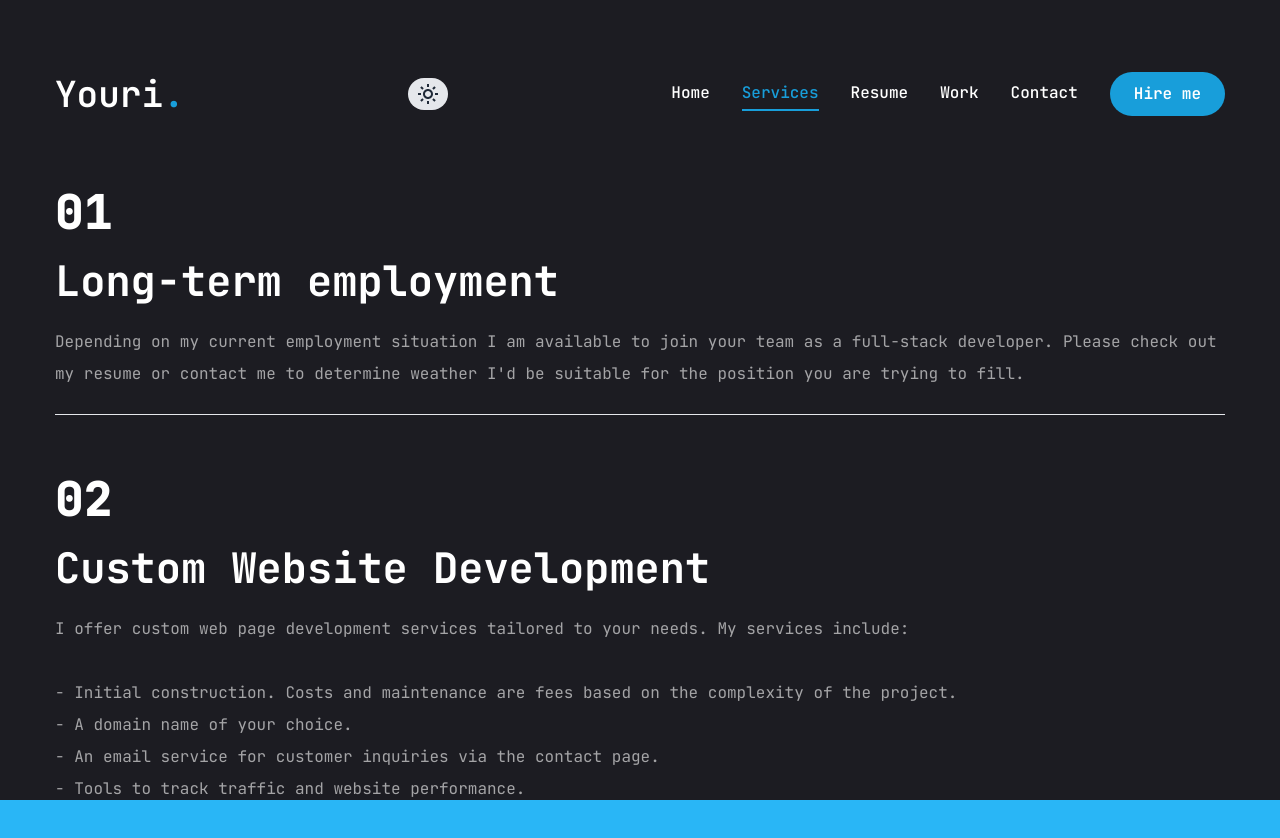
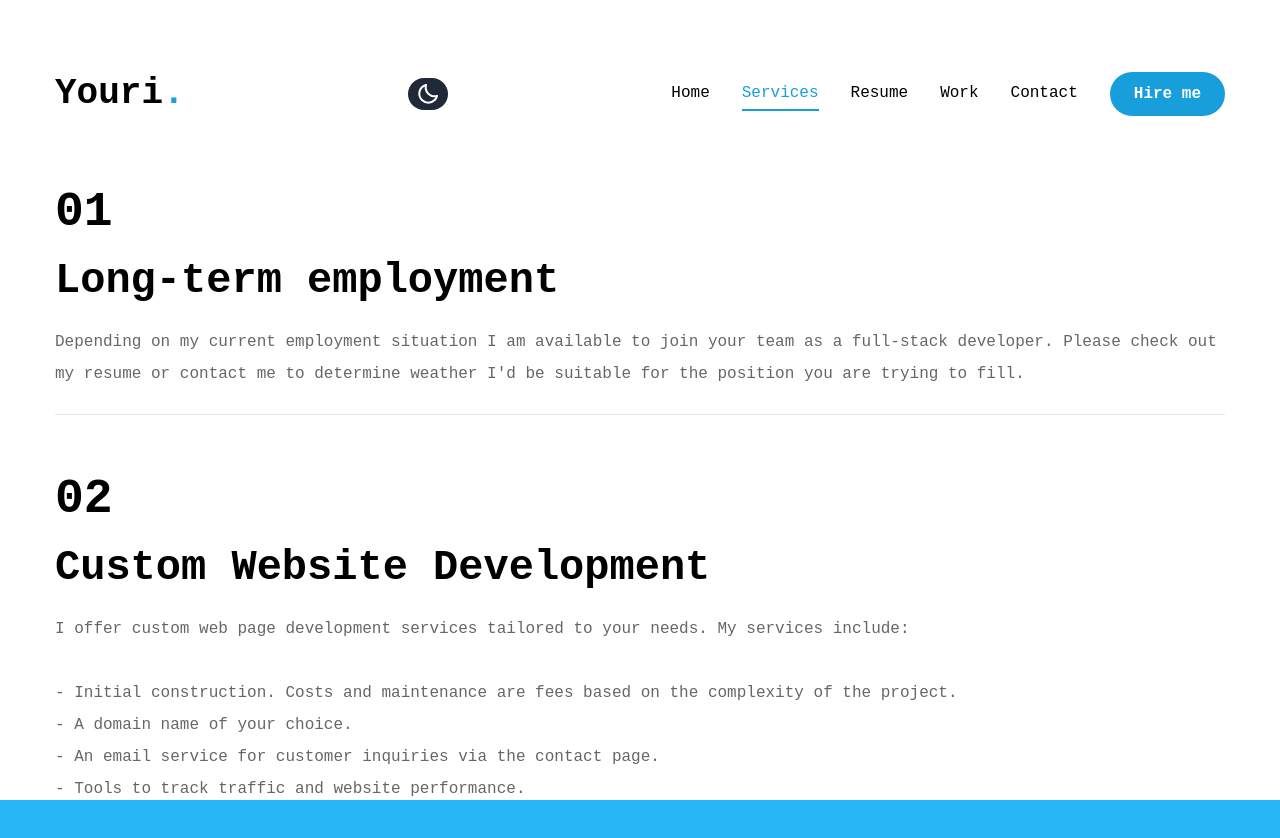
Before and after one commit to yourijanssen/international, a Next.js app: page /services in a window 1280 px wide. Shown: the top 838 px of the page. Built offline with nearby package versions, Linux system fonts and the light colour scheme.

Commit message:
title metadata / darklight mode update

```diff
--- a/components/Stairs.jsx
+++ b/components/Stairs.jsx
@@ -40,7 +40,7 @@ const Stairs = () => {
               ease: "easeInOut",
               delay: reverseIndex(index) * 0.1,
             }}
-            className="h-full w-full bg-accent-custom relative"
+            className="h-full w-full bg-accent-custom dark:bg-accent-custom relative"
           />
         );
       })}
--- a/context/DarkModeContext.jsx
+++ b/context/DarkModeContext.jsx
@@ -1,16 +1,10 @@
-// context/DarkModeContext.jsx
 import React, { createContext, useState, useContext, useEffect } from 'react';
 
 const DarkModeContext = createContext();
 
 export const DarkModeProvider = ({ children }) => {
-	const [isDarkMode, setIsDarkMode] = useState(() => {
-		// Check localStorage for saved theme preference
-		if (typeof window !== 'undefined') {
-			return JSON.parse(localStorage.getItem('isDarkMode')) || true;
-		}
-		return true;
-	});
+	const [isDarkMode, setIsDarkMode] = useState(false);
+
 
 	useEffect(() => {
 		const html = document.querySelector('html');
--- a/pages/_app.jsx
+++ b/pages/_app.jsx
@@ -1,5 +1,4 @@
 import "@/styles/globals.css";
-import {JetBrains_Mono} from "next/font/google";
 import {Analytics} from "@vercel/analytics/next";
 import {SpeedInsights} from "@vercel/speed-insights/next";
 import Header from "@/components/Header";
@@ -7,17 +6,11 @@ import StairTransition from "@/components/StairTransition";
 import PageTransition from "@/components/PageTransition";
 import {DarkModeProvider} from "@/context/DarkModeContext";
 
-// Define font settings
-const jetbrainsMono = JetBrains_Mono({
-	subsets: ["latin"],
-	weight: ["100", "200", "300", "400", "500", "600", "700", "800"],
-	variable: "--font-jetbrainsMono",
-});
+export default function App({Component, pageProps}) {
 
-export default function App({Component, pageProps}) {
 	return (
+
 			<DarkModeProvider>
-		<div className={jetbrainsMono.variable}>
 					<StairTransition/>
 					<PageTransition>
 						<Header/>
@@ -25,7 +18,6 @@ export default function App({Component, pageProps}) {
 					</PageTransition>
 					<Analytics/>
 					<SpeedInsights/>
-		</div>
 			</DarkModeProvider>
 	);
 }
--- a/pages/contact.jsx
+++ b/pages/contact.jsx
@@ -1,7 +1,6 @@
-
-import { Button } from "@/components/ui/button";
-import { Input } from "@/components/ui/input";
-import { Textarea } from "@/components/ui/textarea";
+import {Button} from "@/components/ui/button";
+import {Input} from "@/components/ui/input";
+import {Textarea} from "@/components/ui/textarea";
 
 import {
 	Select,
@@ -12,37 +11,41 @@ import {
 	SelectTrigger,
 	SelectValue,
 } from "@/components/ui/select";
-
-import { FaPhoneAlt, FaEnvelope, FaMapMarkerAlt } from "react-icons/fa";
+import {FaPhoneAlt, FaEnvelope, FaMapMarkerAlt} from "react-icons/fa";
 
 const info = [
 	{
-		icon: <FaPhoneAlt />,
+		icon: <FaPhoneAlt/>,
 		title: "Phone",
 		description: "(+31) 6 47 22 39 84",
 	},
 	{
-		icon: <FaEnvelope />,
+		icon: <FaEnvelope/>,
 		title: "Email",
 		description: "yourijanssen123@gmail.com",
 	},
 	{
-		icon: <FaMapMarkerAlt />,
+		icon: <FaMapMarkerAlt/>,
 		title: "Location",
 		description: "Amsterdam",
 	},
 ];
 
-import { motion } from "framer-motion";
+import {motion} from "framer-motion";
+import Head from "next/head";
 
 const Contact = () => {
 
 	return (
+		<>
+			<Head>
+				<title>Youri Janssen | Contact</title>
+			</Head>
 			<motion.section
-			initial={{ opacity: 0 }}
+				initial={{opacity: 0}}
 				animate={{
 					opacity: 1,
-				transition: { delay: 1.5, duration: 0.4, ease: "easeIn" },
+					transition: {delay: 1.5, duration: 0.4, ease: "easeIn"},
 				}}
 				className="py-6"
 			>
@@ -93,7 +96,8 @@ const Contact = () => {
 								{info.map((item, index) => {
 									return (
 										<li key={index} className="flex items-center gap-6">
-										<div className="w-[52px] h-[52px] xl:w-[72px] xl:h-[72px] dark:bg-[#232329] bg-[#CCCCCC] text-accent rounded-md flex items-center justify-center">
+											<div
+												className="w-[52px] h-[52px] xl:w-[72px] xl:h-[72px] dark:bg-[#232329] bg-[#CCCCCC] text-accent rounded-md flex items-center justify-center">
 												<div className="text-[28px] dark:-[#232329] ">{item.icon}</div>
 											</div>
 											<div className="flex-1">
@@ -108,6 +112,7 @@ const Contact = () => {
 					</div>
 				</div>
 			</motion.section>
+		</>
 	);
 };
 
--- a/pages/index.jsx
+++ b/pages/index.jsx
@@ -5,6 +5,7 @@ import Photo from "@/components/Photo";
 import Stats from "@/components/Stats";
 import {Commit} from '@/components/Commit';
 import { motion } from "framer-motion";
+import Head from "next/Head";
 
 
 const Home = () => {
@@ -12,7 +13,11 @@ const Home = () => {
 
 	return (
 		<>
-			<h1>{locale}</h1>
+
+			<Head>
+				<title>Youri Janssen</title>
+			</Head>
+			{/*<h1>{locale}</h1>*/}
 
 			{/*<div>*/}
 			{/*<h3>with link</h3>*/}
--- a/pages/resume.jsx
+++ b/pages/resume.jsx
@@ -1,4 +1,3 @@
-
 import {
 	FaHtml5,
 	FaCss3,
@@ -658,9 +657,14 @@ import Image from "next/image";
 import {useEffect, useState} from "react";
 import TypingAnimation from "@/components/TypingAnimation";
 import BarExample from "@/components/bar";
+import Head from "next/head";
 
 const Resume = () => {
 	return (
+		<>
+			<Head>
+				<title>Youri Janssen | Resume</title>
+			</Head>
 			<motion.div
 				initial={{opacity: 0}}
 				animate={{
@@ -705,7 +709,8 @@ const Resume = () => {
 														</h3>
 														<div className="flex items-center gap-3">
 															{/* dot */}
-														<span className="w-[6px] h-[6px] rounded-full bg-accent"></span>
+															<span
+																className="w-[6px] h-[6px] rounded-full bg-accent"></span>
 															<p className="text-text-light/80 dark:text-text-dark/60">{item.company}</p>
 														</div>
 													</li>
@@ -737,7 +742,8 @@ const Resume = () => {
 														</h3>
 														<div className="flex items-center gap-3">
 															{/* dot */}
-														<span className="w-[6px] h-[6px] rounded-full bg-accent"></span>
+															<span
+																className="w-[6px] h-[6px] rounded-full bg-accent"></span>
 															<p className="text-text-light/80 dark:text-text-dark/60">{item.institution}</p>
 														</div>
 														<div className="flex flex-col xl:flex-row items-center gap-8">
@@ -841,7 +847,8 @@ const Resume = () => {
 												>
 												<span
 													className="text-text-light/60 dark:text-text-dark/60">{item.fieldName}:</span>
-												<span className="text-xl text-text-light dark:text-text-dark">{item.fieldValue}</span>
+													<span
+														className="text-xl text-text-light dark:text-text-dark">{item.fieldValue}</span>
 												</li>
 											);
 										})}
@@ -852,6 +859,7 @@ const Resume = () => {
 					</Tabs>
 				</div>
 			</motion.div>
+		</>
 	);
 };
 
--- a/pages/services.jsx
+++ b/pages/services.jsx
@@ -1,7 +1,7 @@
-
 import {BsArrowDownRight} from "react-icons/bs";
 import Link from "next/link";
 import {motion} from "framer-motion";
+import Head from "next/head";
 
 
 /**
@@ -49,6 +49,11 @@ const services = [
  */
 const Services = () => {
 	return (
+		<>
+
+			<Head>
+				<title>Youri Janssen | Services</title>
+			</Head>
 			<section className="min-h-[80vh] flex flex-col justify-center py-12 xl:py-0">
 				<div className="container mx-auto">
 					<motion.div
@@ -93,6 +98,7 @@ const Services = () => {
 					</motion.div>
 				</div>
 			</section>
+		</>
 	);
 };
 
--- a/pages/work.jsx
+++ b/pages/work.jsx
@@ -1,11 +1,10 @@
+import {motion} from "framer-motion";
+import React, {useState} from "react";
 
-import { motion } from "framer-motion";
-import React, { useState } from "react";
-
-import { Swiper, SwiperSlide } from "swiper/react";
+import {Swiper, SwiperSlide} from "swiper/react";
 import "swiper/css";
 
-import { BsArrowUpRight, BsGithub } from "react-icons/bs";
+import {BsArrowUpRight, BsGithub} from "react-icons/bs";
 
 import {
 	Tooltip,
@@ -17,6 +16,7 @@ import {
 import Link from "next/link";
 import Image from "next/image";
 import WorkSliderBtns from "@/components/WorkSliderBtns";
+import Head from "next/head";
 
 const projects = [
 	{
@@ -29,7 +29,7 @@ const projects = [
 			" Modeling, is a process that involves generating and managing digital representations of the physical and" +
 			" functional characteristics of buildings and other physical assets. I developed a tool to make this process" +
 			" more accessible for the average customer of the product owner.",
-		stack: [ { name: "Tailwind" }, { name: "Three" }, { name: "MongoDB" }],
+		stack: [{name: "Tailwind"}, {name: "Three"}, {name: "MongoDB"}],
 		image: "/assets/work/bimBuilder.png",
 		live: "",
 		github: "",
@@ -43,7 +43,7 @@ const projects = [
 			" that tracks all errors occurring across all the instances of the application. This system allows the" +
 			" employees to have a real-time overview of the bugs and errors, enabling them to address issues consistently" +
 			" and effectively, ensuring customer satisfaction. ",
-		stack: [{ name: "Spring MVC" }, { name: "React" }, { name: "MariaDB" }],
+		stack: [{name: "Spring MVC"}, {name: "React"}, {name: "MariaDB"}],
 		image: "/assets/work/ticketSystem.png",
 		live: "",
 		github: "",
@@ -72,17 +72,22 @@ const Work = () => {
 	};
 
 	return (
+		<>
+			<Head>
+				<title>Youri Janssen | Work</title>
+			</Head>
 			<motion.section
-			initial={{ opacity: 0 }}
+				initial={{opacity: 0}}
 				animate={{
 					opacity: 1,
-				transition: { delay: 1.5, duration: 0.4, ease: "easeIn" },
+					transition: {delay: 1.5, duration: 0.4, ease: "easeIn"},
 				}}
 				className="min-h-[80vh] flex flex-col justify-center py-12 xl:px-0"
 			>
 				<div className="container mx-auto">
 					<div className="flex flex-col xl:flex-row xl:gap-[30px]">
-					<div className="w-full xl:w-[50%] xl:h-[460px] flex flex-col xl:justify-between order-2 xl:order-none">
+						<div
+							className="w-full xl:w-[50%] xl:h-[460px] flex flex-col xl:justify-between order-2 xl:order-none">
 							<div className="flex flex-col gap-[30px] h-[50%]">
 								{/* outline num */}
 								<div className="text-5xl font-extrabold text-text-light dark:text-text-dark">
@@ -149,9 +154,11 @@ const Work = () => {
 								{projects.map((project, index) => {
 									return (
 										<SwiperSlide key={index} className="w-full">
-										<div className="h-[460px] relative group flex justify-center items-center bg-pink-50/20">
+											<div
+												className="h-[460px] relative group flex justify-center items-center bg-pink-50/20">
 												{/* overlay */}
-											<div className="absolute top-0 bottom-0 w-full h-full bg-black/10 z-10"></div>
+												<div
+													className="absolute top-0 bottom-0 w-full h-full bg-black/10 z-10"></div>
 												{/* image */}
 												<div className="relative w-full h-full">
 													<Image
@@ -175,6 +182,7 @@ const Work = () => {
 					</div>
 				</div>
 			</motion.section>
+		</>
 	);
 };
 
--- a/styles/globals.css
+++ b/styles/globals.css
@@ -46,17 +46,6 @@
     -webkit-text-stroke: 1px #29B6F6;
   }
 }
-
-@layer utilities {
-  .bg-primary {
-    background-color: var(--color-primary);
-  }
-
-  .text-primary {
-    color: var(--color-text);
-  }
-}
-
 @layer utilities {
   .bg-primary {
     background-color: var(--color-primary);
```
Lines whose indentation alone changed are shown as unchanged.
